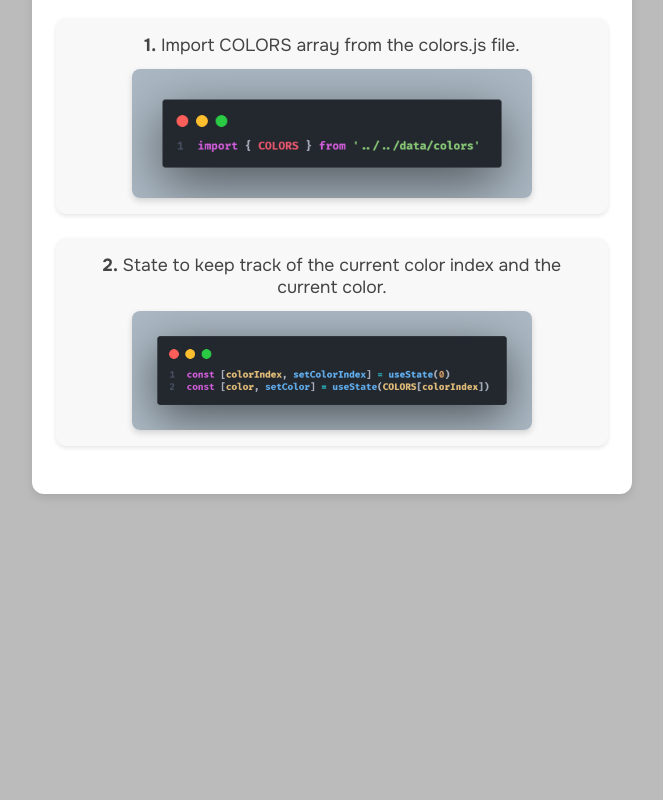
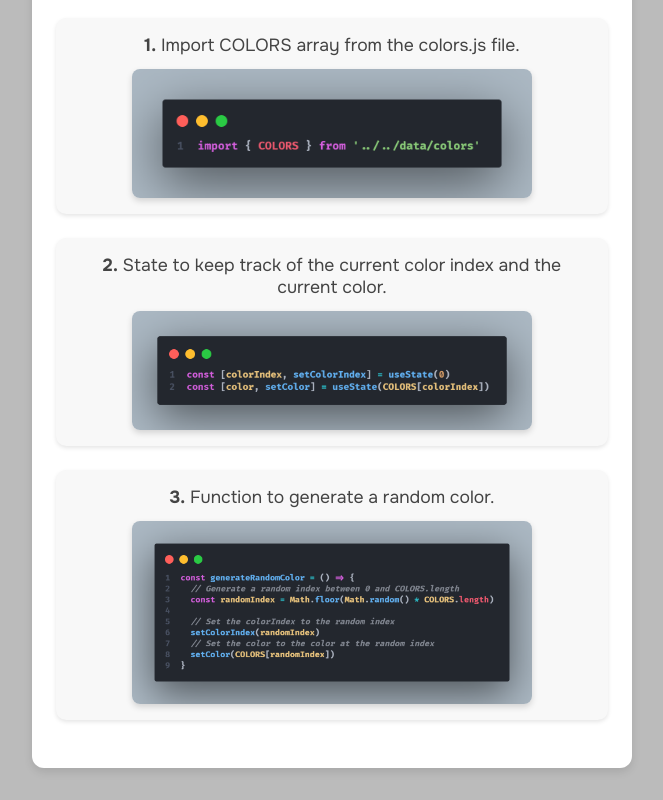
Before and after one commit to Espadv69/useState-Intermediate, a React (Vite) app in the folder RandomColorGenerator/: page / in a window 1280 px wide. Shown: the part 488-1288 px from the top of the page, without its empty margins (308-971 px from the left). Before the commit the page ends 1014 px from the top, so only its background shows below. Built offline with nearby package versions, Linux system fonts and the light colour scheme; the HTML template or start-up script is replaced by a standard one.

Commit message:
Add third step to Explanation component for random color generation guidance

```diff
--- a/RandomColorGenerator/src/components/Explanation/Explanation.jsx
+++ b/RandomColorGenerator/src/components/Explanation/Explanation.jsx
@@ -20,6 +20,13 @@ const Explanation = () => {
           imgUrl="/images/initHooks.png"
           imgAlt="Code snippet showing how to initialize the state hooks."
         />
+
+        <LiExplanation
+          stepNumber={3}
+          description="Function to generate a random color."
+          imgUrl="/images/generateColorFunction.png"
+          imgAlt="Code snippet showing how to generate a random color."
+        />
       </ul>
     </section>
   )
```
